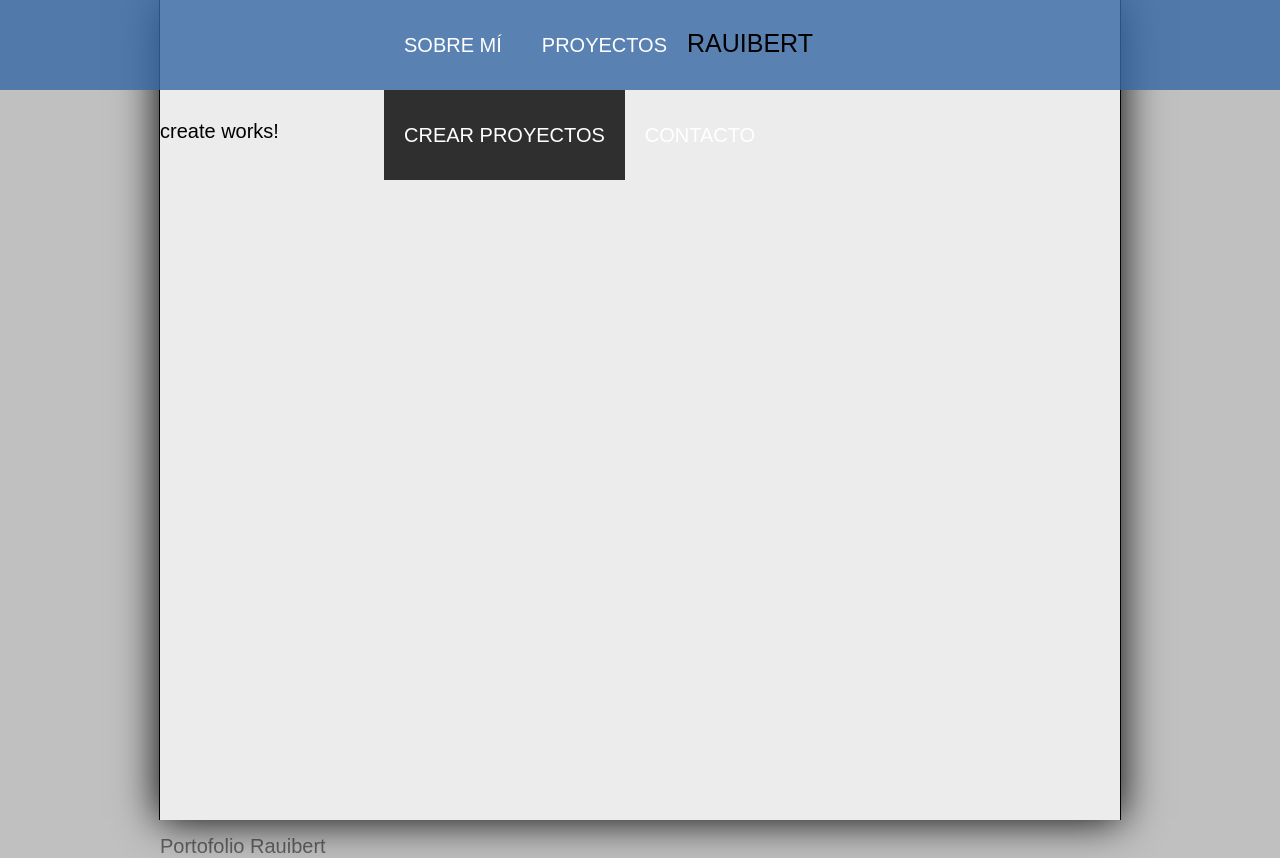
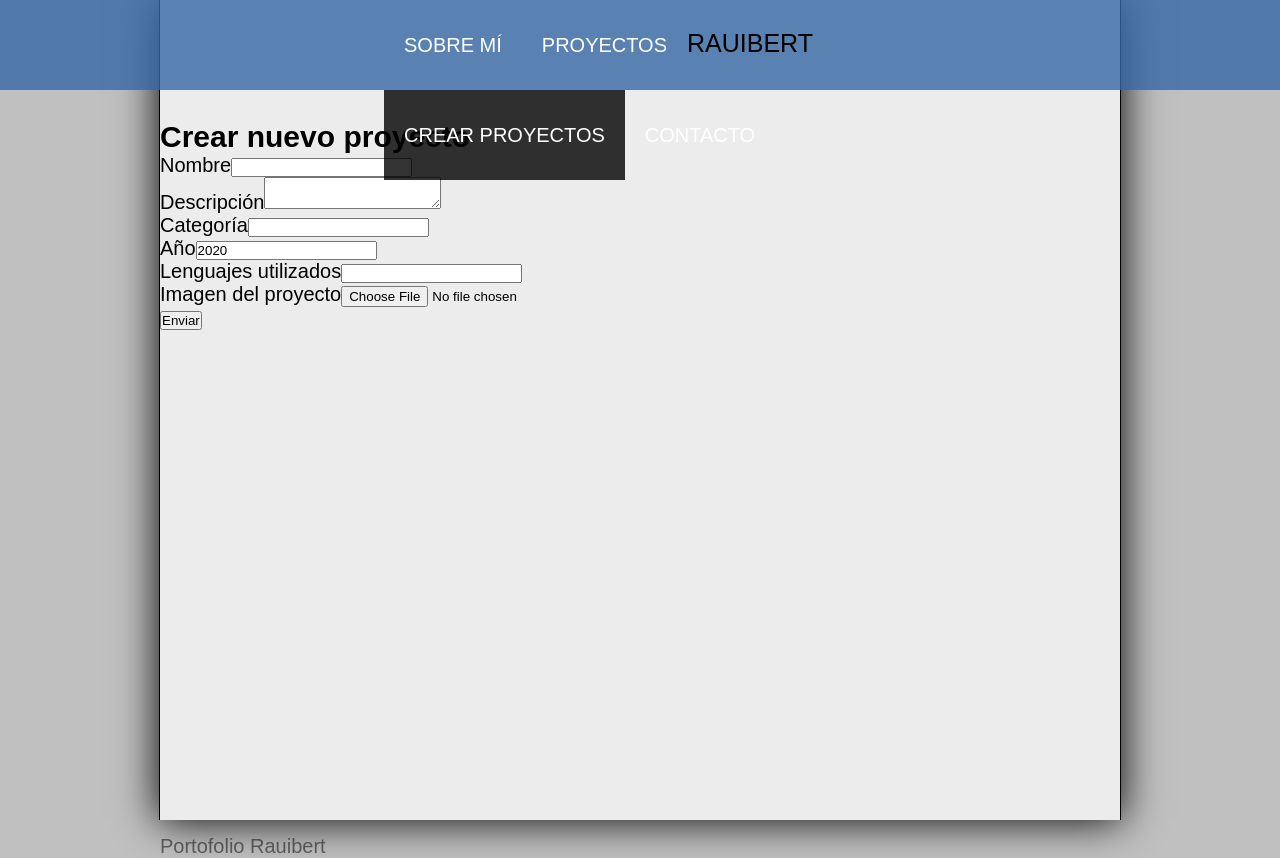
Before and after one commit to rauibert/AngProject, an Angular app: page /create in a window 1280 px wide. Built offline with nearby package versions, Linux system fonts and the light colour scheme.

Commit message:
Creación del formulario para añadir nuevos proyectos

```diff
--- a/src/app/app.module.ts
+++ b/src/app/app.module.ts
@@ -23,7 +23,9 @@
   ],
   imports: [
     BrowserModule,
-    AppRoutingModule
+    AppRoutingModule,
+    HttpClientModule,
+    FormsModule
   ],
   providers: [],
   bootstrap: [AppComponent]
--- a/src/app/components/about/about.component.html
+++ b/src/app/components/about/about.component.html
@@ -1,6 +1,6 @@
 <div id="tittle">
-    <h1>{{ tittle }}</h1>
-    <h2>{{ subtittle }}</h2>
+    <h1>{{ title }}</h1>
+    <h2>{{ subtitle }}</h2>
     <h3>{{ web }}</h3>
 </div>
 
--- a/src/app/components/about/about.component.ts
+++ b/src/app/components/about/about.component.ts
@@ -6,13 +6,13 @@
   styleUrls: ['./about.component.css']
 })
 export class AboutComponent implements OnInit {
-  public tittle: string;
-  public subtittle: string;
+  public title: string;
+  public subtitle: string;
   public web: string;
 
   constructor() {
-    this.tittle = "Rauibert";
-    this.subtittle = "Desarrollador web";
+    this.title = "Rauibert";
+    this.subtitle = "Desarrollador web";
     this.web = "rauibert.es";
    }
 
--- a/src/app/components/create/create.component.html
+++ b/src/app/components/create/create.component.html
@@ -1 +1,32 @@
-<p>create works!</p>
+<div class="container">
+    <h2>{{ title }}</h2>
+
+    <form #projectForm="ngForm" (ngSubmit)="onSubmit(projectForm)" >
+        <p>
+            <label for="name">Nombre</label>
+            <input type="text" name="name" #name="ngModel" [(ngModel)]="project.name"/>
+        </p>
+        <p>
+            <label for="description">Descripción</label>
+            <textarea name="description" #description="ngModel" [(ngModel)]="project.description"></textarea>
+        </p>
+        <p>
+            <label for="category">Categoría</label>
+            <input type="text" name="category" #category="ngModel" [(ngModel)]="project.category"/>
+        </p>
+        <p>
+            <label for="year">Año</label>
+            <input type="number" name="year" #year="ngModel" [(ngModel)]="project.year"/>
+        </p>
+        <p>
+            <label for="langs">Lenguajes utilizados</label>
+            <input type="text" name="langs" #langs="ngModel" [(ngModel)]="project.langs"/>
+        </p>
+        <p>
+            <label for="image">Imagen del proyecto</label>
+            <input type="file" name="image" placeholder="Subir imagen"/>
+        </p>
+        <input type="submit" value="Enviar" />
+    </form>
+
+</div>
--- a/src/app/components/create/create.component.ts
+++ b/src/app/components/create/create.component.ts
@@ -1,15 +1,29 @@
 import { Component, OnInit } from '@angular/core';
-
+import { Project } from '../../models/projects';
+import { ProjectService } from '../../services/project.service';
 @Component({
   selector: 'app-create',
   templateUrl: './create.component.html',
-  styleUrls: ['./create.component.css']
+  styleUrls: ['./create.component.css'],
+  providers: [ProjectService]
 })
 export class CreateComponent implements OnInit {
 
-  constructor() { }
+  public title: string;
+  public project: Project;
+
+  constructor(
+    private _projectService: ProjectService
+  ) {
+    this.title = "Crear nuevo proyecto";
+    this.project = new Project('', '', '', '', 2020, '', '' );
+   }
 
   ngOnInit(): void {
   }
 
+  onSubmit(form){
+    console.log(this.project);
+  }
+
 }
--- a/src/app/services/project.service.ts
+++ b/src/app/services/project.service.ts
@@ -1,6 +1,6 @@
 import { Injectable } from '@angular/core';
 import { HttpClient, HttpHeaders } from '@angular/common/http';
-import { Observable } from 'rxjs/Observable';
+import { Observable } from 'rxjs';
 import { Project } from '../models/projects';
 import { Global } from '../services/global';
 
```
